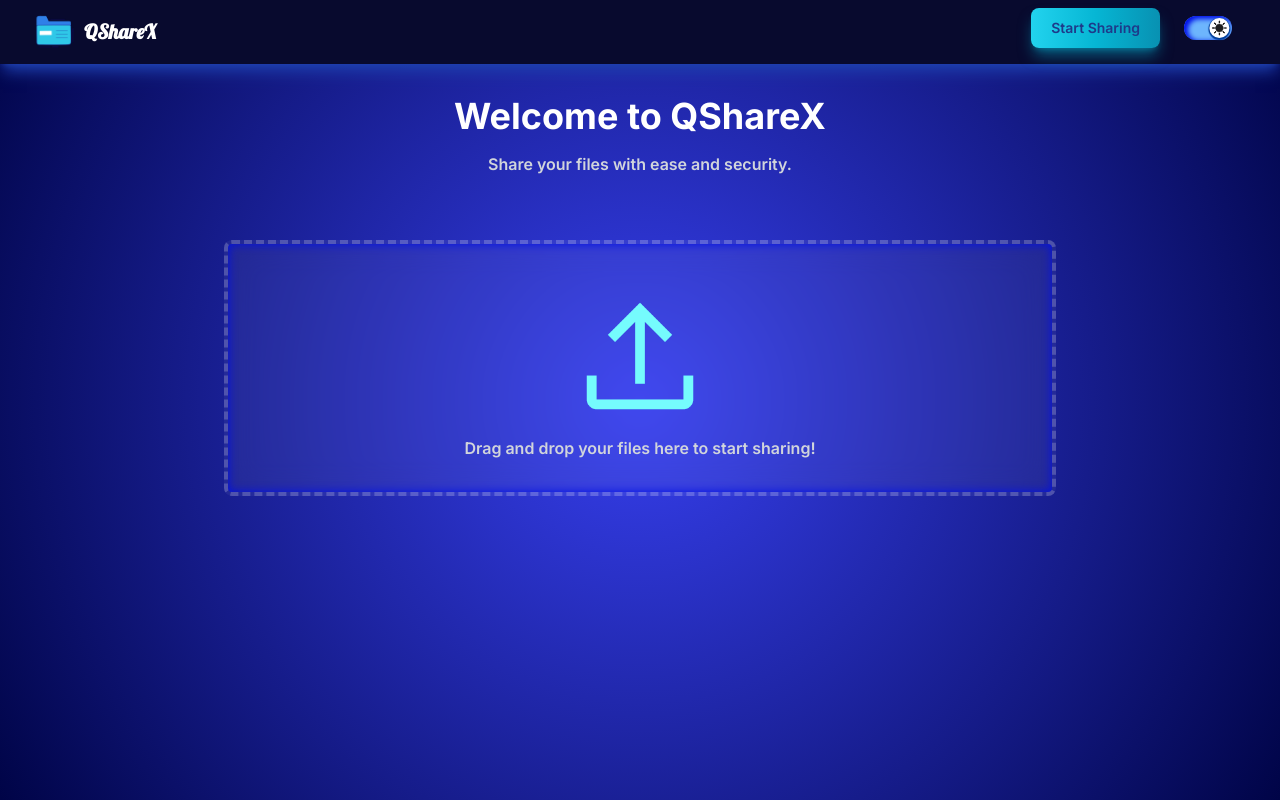
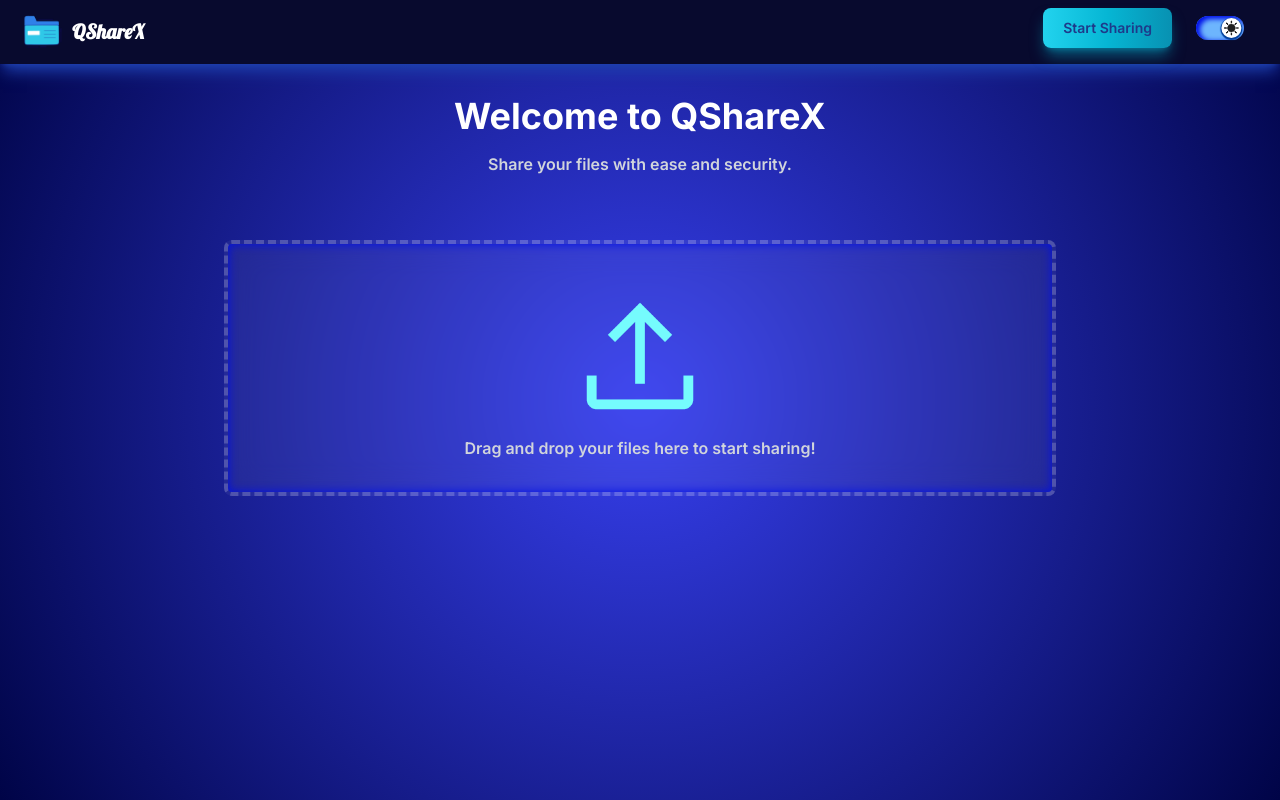
Before and after one commit to Aditya-Jaiswar-8796/qsharex, a React (Vite) app in the folder Frontend/: page / in a window 1280 px wide. Built offline with nearby package versions, Linux system fonts and the light colour scheme; no server answers.

Commit message:
fixing padding

```diff
--- a/Frontend/src/components/Navbar.jsx
+++ b/Frontend/src/components/Navbar.jsx
@@ -20,7 +20,7 @@ const Navbar = (props) => {
   }
 
   return (
-    <div className={`${props.light ? "text-blue-950 bg-[#6db5fd]" : "text-white bg-[#080a2e]"} shadow-lg shadow-blue-800 absolute w-full h-16 flex items-center px-8 justify-between`}>
+    <div className={`${props.light ? "text-blue-950 bg-[#6db5fd]" : "text-white bg-[#080a2e]"} shadow-lg shadow-blue-800 absolute w-full h-16 flex items-center px-5 justify-between`}>
       <div className="font-lobo text-center flex gap-2">{props.light ? <img width={44} height={44} src="/file2.gif" alt="logo" /> : <img width={44} height={44} src="/file.gif" alt="logo" />} <span className='font-bold text-xl mt-2
       '>QShareX</span></div>
       <div className="icons flex max-[406px]:flex-col max-[406px]:pt-10  max-[406px]:gap-1  max-[406px]:items-end">
```
